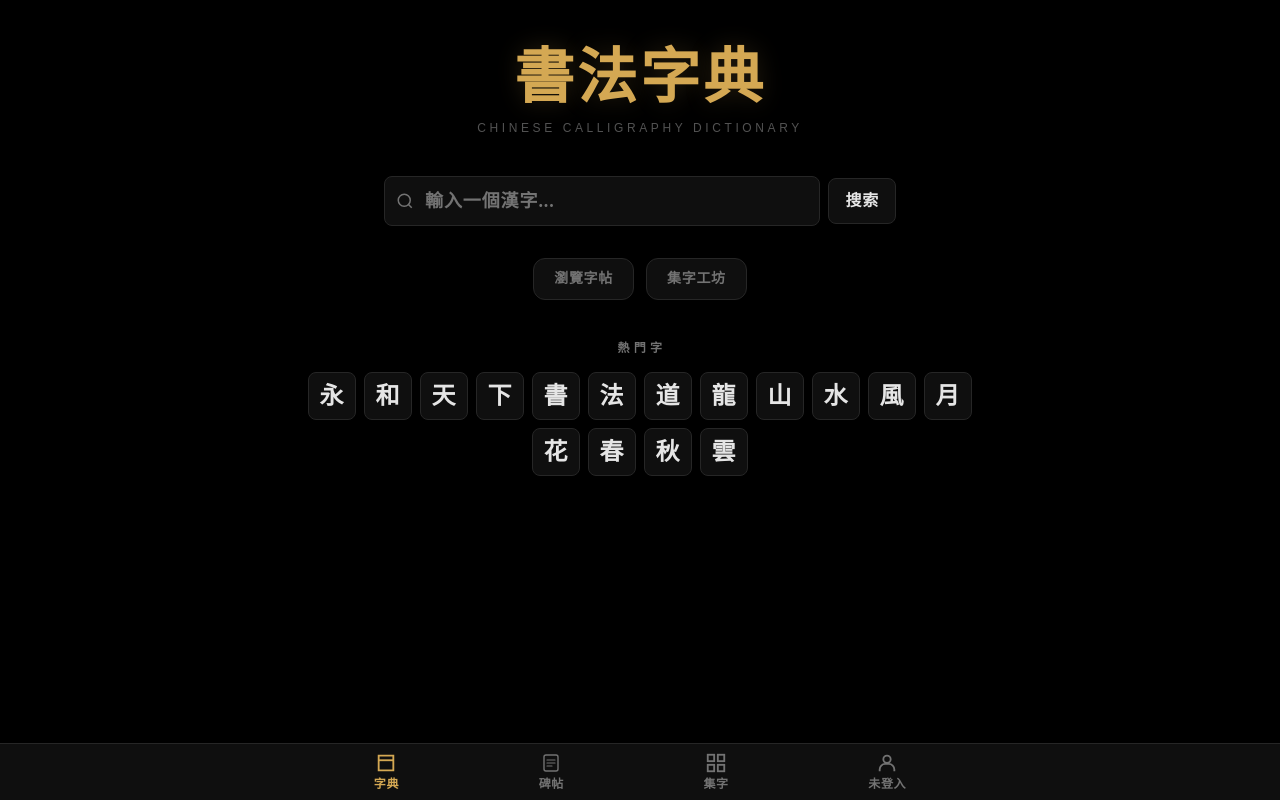
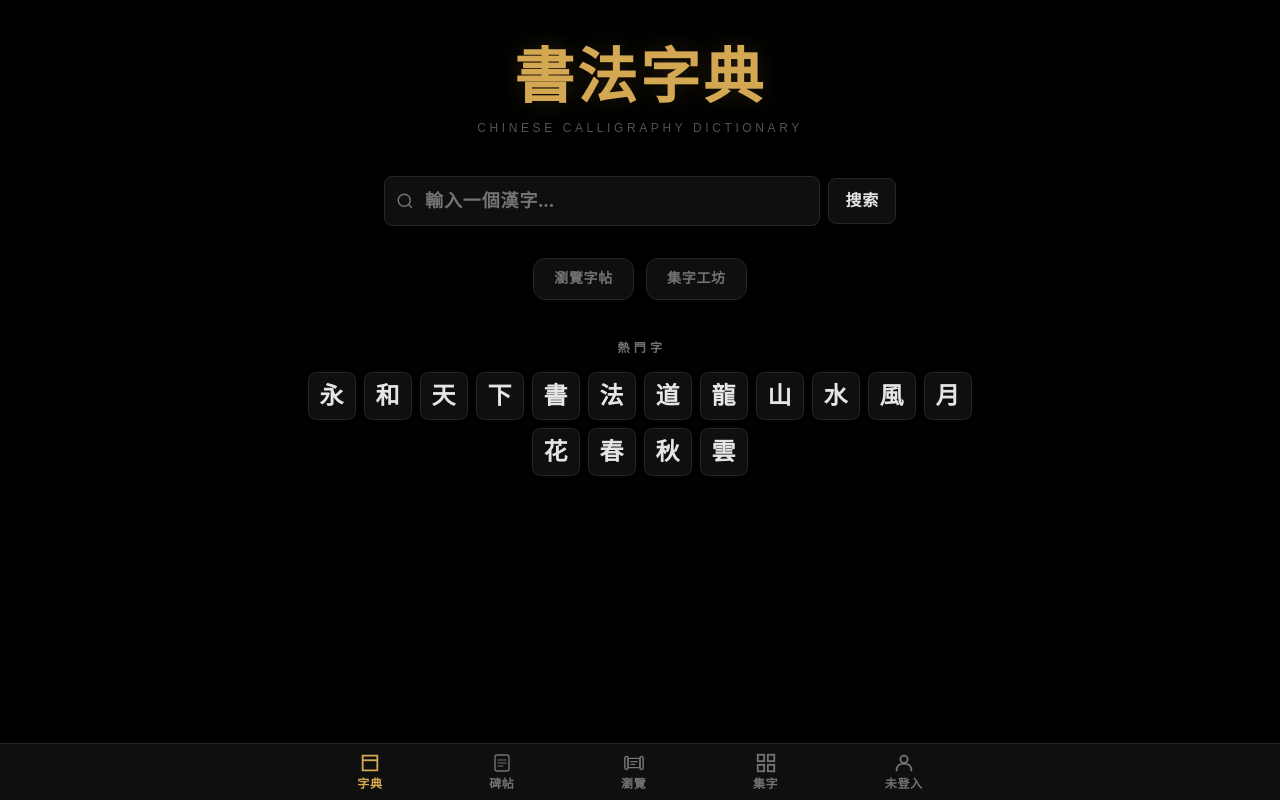
Before and after one commit to twbluenaxela/hanmozidian, a Next.js app: page / in a window 1280 px wide. Built offline with nearby package versions, Linux system fonts and the light colour scheme; no server answers.

Commit message:
add browse page to navbar

```diff
--- a/components/BottomNav.tsx
+++ b/components/BottomNav.tsx
@@ -24,6 +24,23 @@ const navItems = [
         <line x1="7" y1="8"  x2="15" y2="8"  stroke="currentColor" strokeWidth="1.1" strokeLinecap="round" />
         <line x1="7" y1="11" x2="15" y2="11" stroke="currentColor" strokeWidth="1.1" strokeLinecap="round" />
         <line x1="7" y1="14" x2="12" y2="14" stroke="currentColor" strokeWidth="1.1" strokeLinecap="round" />
+      </svg>
+    ),
+  },
+  {
+    href: "/browse",
+    label: "瀏覽",
+    icon: (
+      <svg width="22" height="22" viewBox="0 0 24 24" fill="none" stroke="currentColor" strokeLinecap="round" strokeLinejoin="round">
+        {/* left roller */}
+        <rect x="2" y="5" width="3.5" height="14" rx="1.75" strokeWidth="1.6" />
+        {/* right roller */}
+        <rect x="18.5" y="5" width="3.5" height="14" rx="1.75" strokeWidth="1.6" />
+        {/* scroll body */}
+        <rect x="5.5" y="7" width="13" height="10" strokeWidth="1.4" />
+        {/* text lines */}
+        <line x1="8.5" y1="10.5" x2="15.5" y2="10.5" strokeWidth="1.3" />
+        <line x1="8.5" y1="13.5" x2="13"   y2="13.5" strokeWidth="1.3" />
       </svg>
     ),
   },
```
Also changed, not shown: 1 other file (tests, documents, lock files or other folders).
